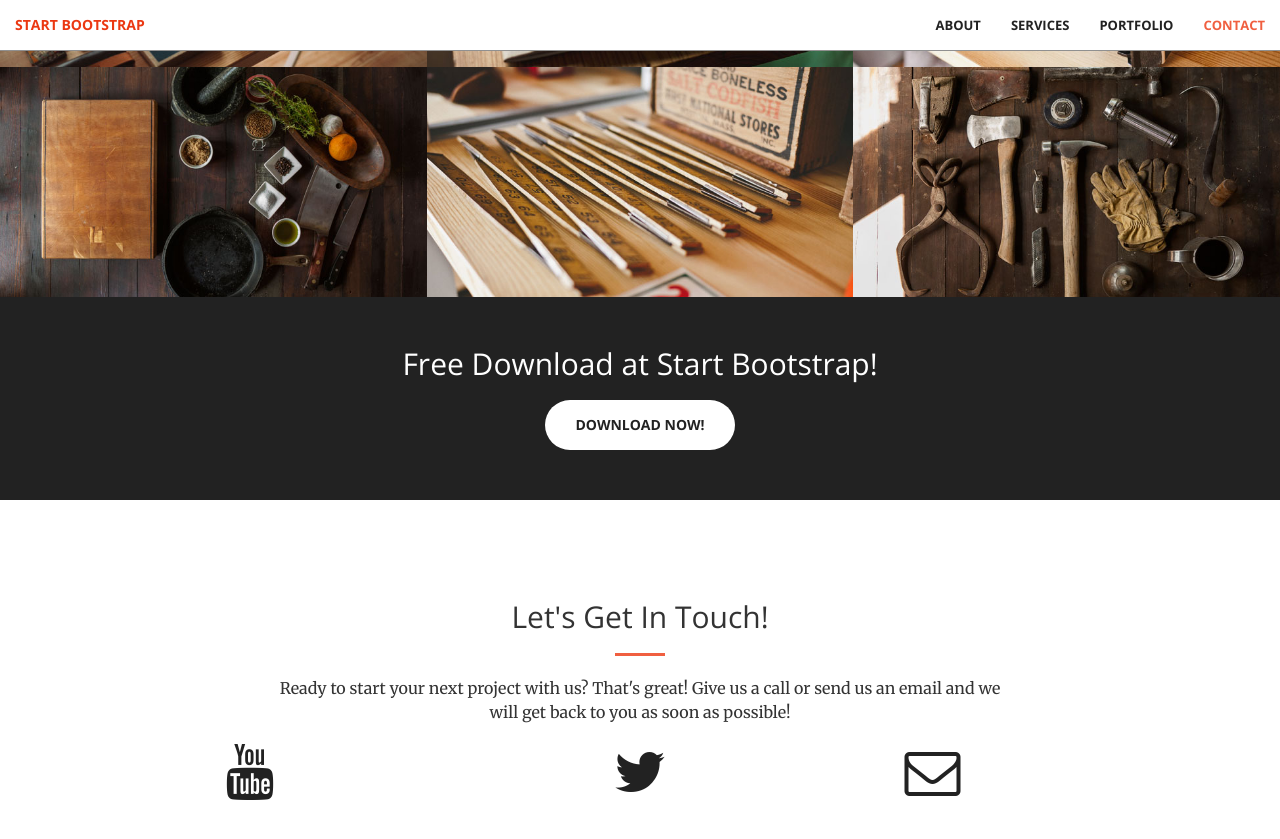
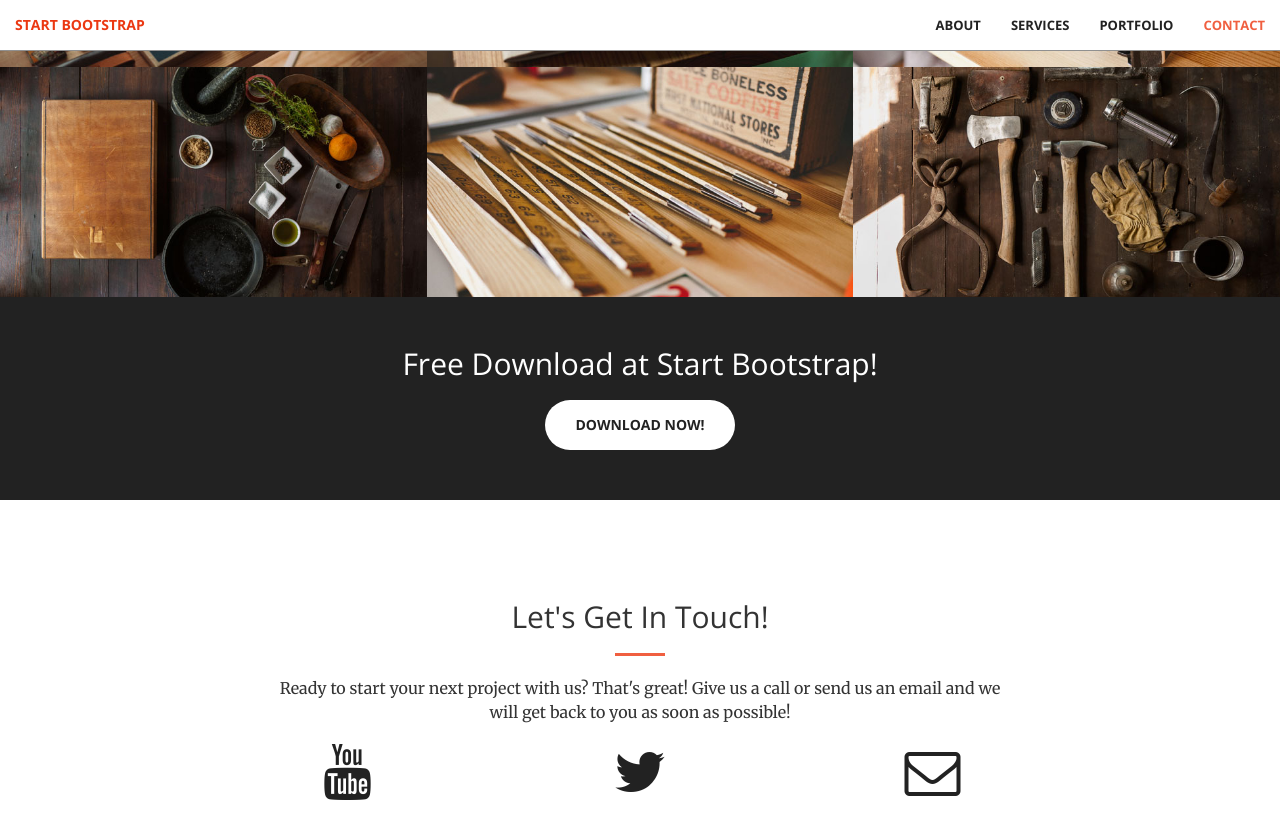
Before and after one commit to skitau/perthjawas.com, a Jekyll site: the page built from index.html, in a window 1280 px wide and 900 px high, scrolled down 1937 px. Shown: the top 839 px of the window. Built offline with Jekyll 4.4.1, drawn with Linux system fonts in a browser that asks for light colours.

Commit message:
Fixed offset

```diff
--- a/_includes/contact.html
+++ b/_includes/contact.html
@@ -6,13 +6,13 @@
                 <hr class="primary">
                 <p>Ready to start your next project with us? That's great! Give us a call or send us an email and we will get back to you as soon as possible!</p>
             </div>
-            <div class="col-lg-2 col-lg-offset-1 text-center">
+        <div class="col-lg-2 col-lg-offset-2 text-center">
             <a href="https://www.youtube.com/channel/{{ site.youtube_id }}">
                 <i class="fa fa-youtube fa-3x wow bounceIn" data-wow-delay=".1s"></i>
                 <!--<p>{{ site.youtube_id }}</p>-->
             </a>
         </div>
-            <div class="col-lg-2 col-lg-offset-2 text-center">
+        <div class="col-lg-2 col-lg-offset-1 text-center">
             <a href="https://twitter.com/{{ site.twitter_username }}">
             <i class="fa fa-twitter fa-3x wow bounceIn" data-wow-delay=".1s"></i>
                 <!--<p>{{ site.twitter_username }}</p>-->
@@ -24,5 +24,6 @@
                 <!--<p>{{ site.email }}</p>-->
             </a>
         </div>
+
     </div>
 </section>
```
Lines whose indentation alone changed are shown as unchanged.
